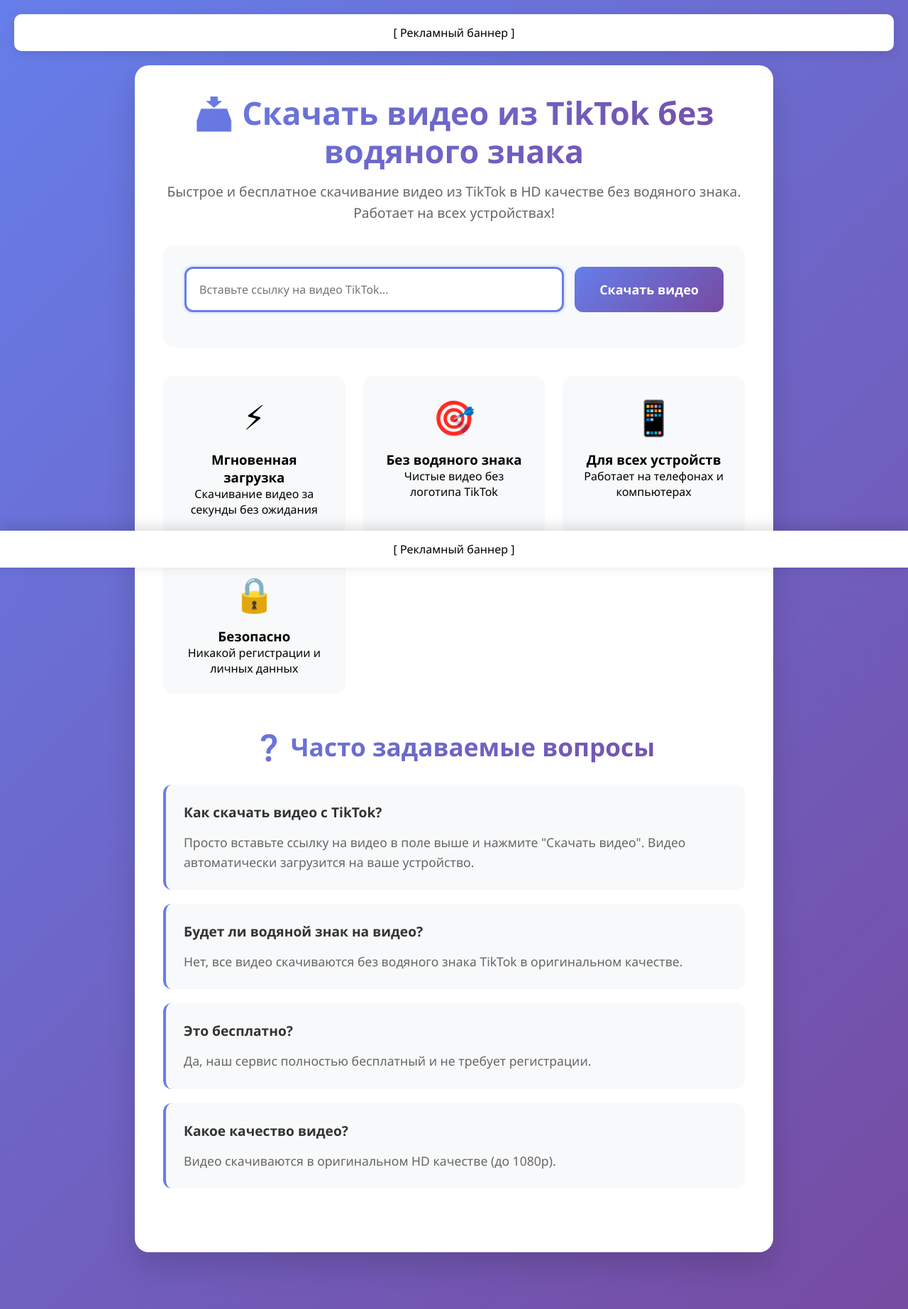
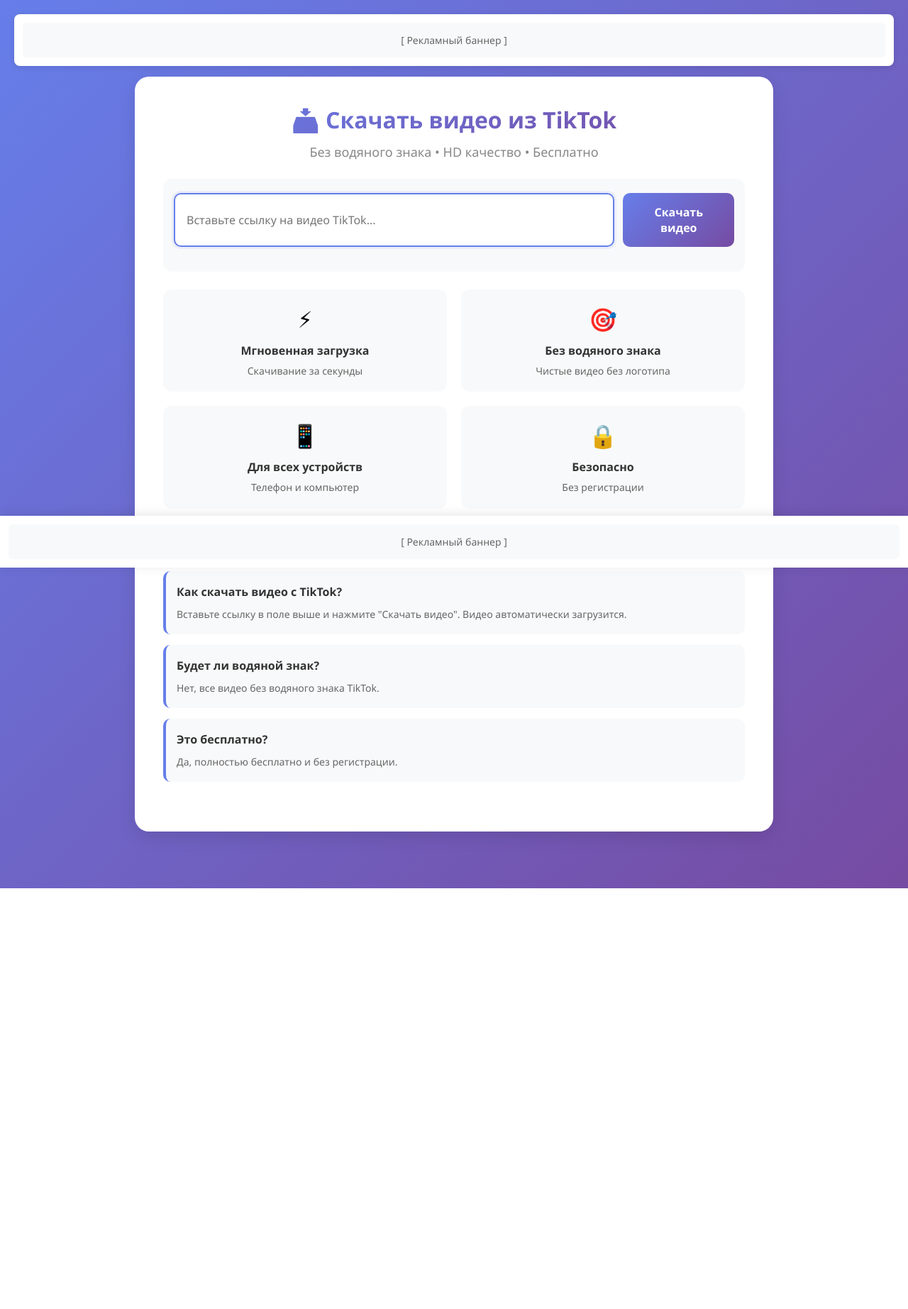
Before and after one commit to Olena-Mala/tiktok-d, a Flask app: page / in a window 1280 px wide. Shown: the whole page at 71% size. After the commit the page ends 1252 px from the top, so only its background shows below. Run offline with Flask 3, Linux system fonts and the light colour scheme.

Commit message:
index.html

```diff
--- a/templates/index.html
+++ b/templates/index.html
@@ -4,7 +4,7 @@
     <meta charset="UTF-8">
     <meta name="viewport" content="width=device-width, initial-scale=1.0">
     <title>Скачать видео из TikTok без водяного знака | Быстро и бесплатно</title>
-    <meta name="description" content="Скачивайте видео из TikTok без водяного знака в HD качестве. Бесплатно, без регистрации, работает на всех устройствах. Лучший TikTok downloader 2024.">
+    <meta name="description" content="Скачивайте видео из TikTok без водяного знака в HD качестве. Бесплатно, без регистрации, работает на всех устройствах. Лучший TikTok downloader 2025.">
     <meta name="keywords" content="скачать тикток, tiktok скачать, без водяного знака, видео тикток, tiktok download, скачать видео тикток, tiktok без водяного знака, загрузить tiktok">
     <meta name="author" content="TikTok Downloader">
     <meta name="robots" content="index, follow, max-image-preview:large">
@@ -50,66 +50,77 @@
         body {
             background: linear-gradient(135deg, #667eea 0%, #764ba2 100%);
             min-height: 100vh;
-            padding: 20px;
-            padding-bottom: 80px;
+            padding: 15px;
+            padding-bottom: 70px;
         }
 
         /* Top Banner */
         .top-banner {
             background: #fff;
+            padding: 12px;
+            text-align: center;
+            border-radius: 8px;
+            margin-bottom: 15px;
+            box-shadow: 0 2px 10px rgba(0,0,0,0.1);
+        }
+
+        .ad-placeholder {
             padding: 15px;
-            text-align: center;
-            border-radius: 10px;
-            margin-bottom: 20px;
-            box-shadow: 0 4px 15px rgba(0,0,0,0.1);
+            background: #f8f9fa;
+            border-radius: 6px;
+            color: #666;
+            font-size: 14px;
+            font-weight: 500;
         }
 
         /* Main Container */
         .main-container {
-            max-width: 900px;
+            max-width: 100%;
             margin: 0 auto;
             background: white;
-            border-radius: 20px;
-            padding: 40px;
-            box-shadow: 0 20px 40px rgba(0,0,0,0.15);
+            border-radius: 16px;
+            padding: 25px 20px;
+            box-shadow: 0 8px 25px rgba(0,0,0,0.1);
             text-align: center;
         }
 
         h1 {
-            font-size: 2.8em;
-            margin-bottom: 15px;
+            font-size: 22px;
+            margin-bottom: 12px;
             background: linear-gradient(135deg, #667eea, #764ba2);
             -webkit-background-clip: text;
             -webkit-text-fill-color: transparent;
-            line-height: 1.2;
+            line-height: 1.3;
+            font-weight: 700;
         }
 
         .description {
-            color: #666;
-            margin-bottom: 30px;
-            font-size: 1.2em;
-            line-height: 1.6;
+            color: #888;
+            margin-bottom: 25px;
+            font-size: 14px;
+            line-height: 1.4;
         }
 
         /* Download Form */
         .download-form {
             background: #f8f9fa;
-            padding: 30px;
-            border-radius: 15px;
-            margin-bottom: 30px;
+            padding: 20px 15px;
+            border-radius: 12px;
+            margin-bottom: 25px;
         }
 
         .input-group {
             display: flex;
-            gap: 15px;
-            margin-bottom: 20px;
+            flex-direction: column;
+            gap: 12px;
+            margin-bottom: 15px;
         }
 
         input[type="text"] {
-            flex: 1;
-            padding: 18px;
-            border: 3px solid #e9ecef;
-            border-radius: 12px;
+            width: 100%;
+            padding: 16px;
+            border: 2px solid #e9ecef;
+            border-radius: 10px;
             font-size: 16px;
             transition: border-color 0.3s;
         }
@@ -121,82 +132,94 @@
         }
 
         button.download-btn {
-            padding: 18px 35px;
+            width: 100%;
+            padding: 16px;
             background: linear-gradient(135deg, #667eea, #764ba2);
             color: white;
             border: none;
-            border-radius: 12px;
+            border-radius: 10px;
             cursor: pointer;
-            font-size: 18px;
-            font-weight: bold;
+            font-size: 16px;
+            font-weight: 600;
             transition: all 0.3s;
         }
 
         button.download-btn:hover {
             transform: translateY(-2px);
-            box-shadow: 0 8px 25px rgba(102, 126, 234, 0.3);
+            box-shadow: 0 6px 20px rgba(102, 126, 234, 0.3);
         }
 
         /* Features Grid */
         .features-grid {
             display: grid;
-            grid-template-columns: repeat(auto-fit, minmax(250px, 1fr));
-            gap: 25px;
-            margin: 40px 0;
+            grid-template-columns: 1fr;
+            gap: 15px;
+            margin: 25px 0;
         }
 
         .feature-card {
             background: #f8f9fa;
-            padding: 25px;
-            border-radius: 15px;
+            padding: 20px 15px;
+            border-radius: 12px;
             text-align: center;
             transition: transform 0.3s;
         }
 
         .feature-card:hover {
-            transform: translateY(-5px);
+            transform: translateY(-3px);
         }
 
         .feature-icon {
-            font-size: 3em;
-            margin-bottom: 15px;
+            font-size: 32px;
+            margin-bottom: 12px;
+        }
+
+        .feature-card h3 {
+            font-size: 16px;
+            margin-bottom: 8px;
+            color: #333;
+            font-weight: 600;
+        }
+
+        .feature-card p {
+            color: #666;
+            font-size: 14px;
+            line-height: 1.4;
         }
 
         /* FAQ Section */
         .faq-section {
-            margin: 50px 0;
+            margin: 30px 0;
             text-align: left;
         }
 
         .faq-title {
-            font-size: 2.2em;
-            margin-bottom: 30px;
+            font-size: 20px;
+            margin-bottom: 20px;
             text-align: center;
             color: #333;
-            background: linear-gradient(135deg, #667eea, #764ba2);
-            -webkit-background-clip: text;
-            -webkit-text-fill-color: transparent;
+            font-weight: 700;
         }
 
         .faq-item {
             background: #f8f9fa;
-            padding: 25px;
-            border-radius: 12px;
-            margin-bottom: 20px;
+            padding: 18px 15px;
+            border-radius: 10px;
+            margin-bottom: 15px;
             border-left: 4px solid #667eea;
         }
 
         .faq-question {
-            font-weight: bold;
-            font-size: 1.2em;
-            margin-bottom: 15px;
+            font-weight: 600;
+            font-size: 16px;
+            margin-bottom: 10px;
             color: #333;
         }
 
         .faq-answer {
             color: #666;
-            line-height: 1.6;
-            font-size: 1.1em;
+            line-height: 1.5;
+            font-size: 14px;
         }
 
         /* Sticky Footer Ad */
@@ -206,10 +229,10 @@
             left: 0;
             width: 100%;
             background: white;
-            padding: 15px;
+            padding: 12px;
             text-align: center;
             z-index: 999;
-            box-shadow: 0 -4px 20px rgba(0,0,0,0.15);
+            box-shadow: 0 -2px 15px rgba(0,0,0,0.1);
         }
 
         /* Loading Overlay */
@@ -228,22 +251,22 @@
 
         .loading-spinner {
             color: white;
-            font-size: 24px;
+            font-size: 16px;
             background: rgba(255,255,255,0.1);
-            padding: 30px;
-            border-radius: 15px;
+            padding: 25px;
+            border-radius: 12px;
             backdrop-filter: blur(10px);
             text-align: center;
         }
 
         .spinner {
-            border: 4px solid #f3f3f3;
-            border-top: 4px solid #667eea;
+            border: 3px solid #f3f3f3;
+            border-top: 3px solid #667eea;
             border-radius: 50%;
-            width: 50px;
-            height: 50px;
+            width: 40px;
+            height: 40px;
             animation: spin 1s linear infinite;
-            margin: 0 auto 20px;
+            margin: 0 auto 15px;
         }
 
         @keyframes spin {
@@ -251,27 +274,43 @@
             100% { transform: rotate(360deg); }
         }
 
-        /* Responsive Design */
-        @media (max-width: 768px) {
+        /* Desktop Styles */
+        @media (min-width: 769px) {
+            body {
+                padding: 20px;
+                padding-bottom: 80px;
+            }
+
             .main-container {
-                padding: 25px;
-                margin: 10px;
+                max-width: 900px;
+                padding: 40px;
+                border-radius: 20px;
+            }
+
+            h1 {
+                font-size: 32px;
+            }
+
+            .description {
+                font-size: 18px;
             }
 
             .input-group {
-                flex-direction: column;
+                flex-direction: row;
             }
 
             button.download-btn {
-                width: 100%;
-            }
-
-            h1 {
-                font-size: 2.2em;
+                width: auto;
+                padding: 16px 30px;
             }
 
             .features-grid {
-                grid-template-columns: 1fr;
+                grid-template-columns: repeat(2, 1fr);
+                gap: 20px;
+            }
+
+            .faq-title {
+                font-size: 28px;
             }
         }
 
@@ -298,8 +337,8 @@
     </div>
 
     <div class="main-container">
-        <h1>📥 Скачать видео из TikTok без водяного знака</h1>
-        <p class="description">Быстрое и бесплатное скачивание видео из TikTok в HD качестве без водяного знака. Работает на всех устройствах!</p>
+        <h1>📥 Скачать видео из TikTok</h1>
+        <p class="description">Без водяного знака • HD качество • Бесплатно</p>
 
         <div class="download-form">
             <div class="input-group">
@@ -313,22 +352,22 @@
             <div class="feature-card">
                 <div class="feature-icon">⚡</div>
                 <h3>Мгновенная загрузка</h3>
-                <p>Скачивание видео за секунды без ожидания</p>
+                <p>Скачивание за секунды</p>
             </div>
             <div class="feature-card">
                 <div class="feature-icon">🎯</div>
                 <h3>Без водяного знака</h3>
-                <p>Чистые видео без логотипа TikTok</p>
+                <p>Чистые видео без логотипа</p>
             </div>
             <div class="feature-card">
                 <div class="feature-icon">📱</div>
                 <h3>Для всех устройств</h3>
-                <p>Работает на телефонах и компьютерах</p>
+                <p>Телефон и компьютер</p>
             </div>
             <div class="feature-card">
                 <div class="feature-icon">🔒</div>
                 <h3>Безопасно</h3>
-                <p>Никакой регистрации и личных данных</p>
+                <p>Без регистрации</p>
             </div>
         </div>
 
@@ -339,28 +378,21 @@
             <div class="faq-item" itemscope itemprop="mainEntity" itemtype="https://schema.org/Question">
                 <div class="faq-question" itemprop="name">Как скачать видео с TikTok?</div>
                 <div itemscope itemprop="acceptedAnswer" itemtype="https://schema.org/Answer">
-                    <div class="faq-answer" itemprop="text">Просто вставьте ссылку на видео в поле выше и нажмите "Скачать видео". Видео автоматически загрузится на ваше устройство.</div>
+                    <div class="faq-answer" itemprop="text">Вставьте ссылку в поле выше и нажмите "Скачать видео". Видео автоматически загрузится.</div>
                 </div>
             </div>
 
             <div class="faq-item" itemscope itemprop="mainEntity" itemtype="https://schema.org/Question">
-                <div class="faq-question" itemprop="name">Будет ли водяной знак на видео?</div>
+                <div class="faq-question" itemprop="name">Будет ли водяной знак?</div>
                 <div itemscope itemprop="acceptedAnswer" itemtype="https://schema.org/Answer">
-                    <div class="faq-answer" itemprop="text">Нет, все видео скачиваются без водяного знака TikTok в оригинальном качестве.</div>
+                    <div class="faq-answer" itemprop="text">Нет, все видео без водяного знака TikTok.</div>
                 </div>
             </div>
 
             <div class="faq-item" itemscope itemprop="mainEntity" itemtype="https://schema.org/Question">
                 <div class="faq-question" itemprop="name">Это бесплатно?</div>
                 <div itemscope itemprop="acceptedAnswer" itemtype="https://schema.org/Answer">
-                    <div class="faq-answer" itemprop="text">Да, наш сервис полностью бесплатный и не требует регистрации.</div>
-                </div>
-            </div>
-
-            <div class="faq-item" itemscope itemprop="mainEntity" itemtype="https://schema.org/Question">
-                <div class="faq-question" itemprop="name">Какое качество видео?</div>
-                <div itemscope itemprop="acceptedAnswer" itemtype="https://schema.org/Answer">
-                    <div class="faq-answer" itemprop="text">Видео скачиваются в оригинальном HD качестве (до 1080p).</div>
+                    <div class="faq-answer" itemprop="text">Да, полностью бесплатно и без регистрации.</div>
                 </div>
             </div>
         </div>
@@ -412,9 +444,6 @@
                     downloadLink.click();
                     document.body.removeChild(downloadLink);
 
-                    // Показуємо спливаючу рекламу
-                    setTimeout(showPopupAd, 1000);
-
                 } else {
                     alert('❌ ' + data.error);
                 }
@@ -423,11 +452,6 @@
                 loadingOverlay.style.display = 'none';
                 alert('❌ Ошибка сети. Попробуйте еще раз.');
             });
-    }
-
-    function showPopupAd() {
-        // Тут буде код для спливаючої реклами
-        console.log('Показуємо рекламу');
     }
 
     // Автофокус на поле ввода
```
